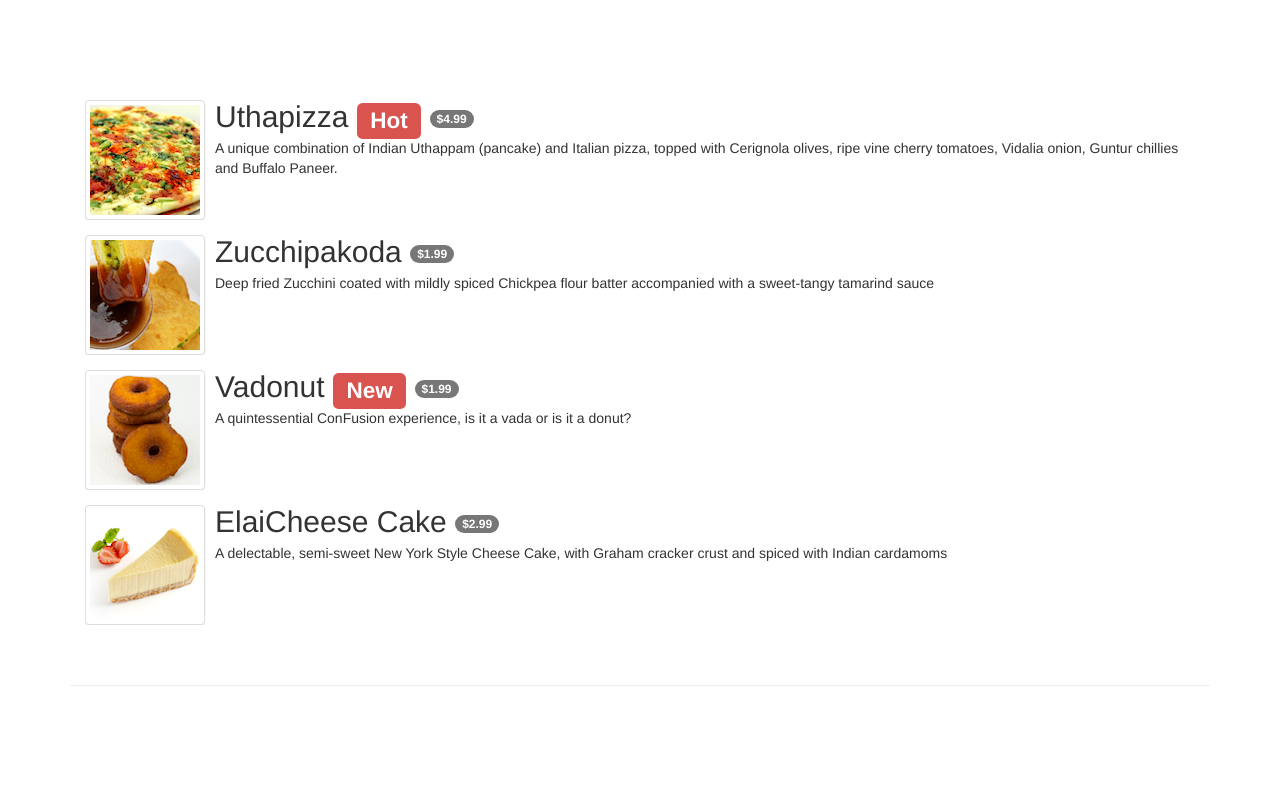
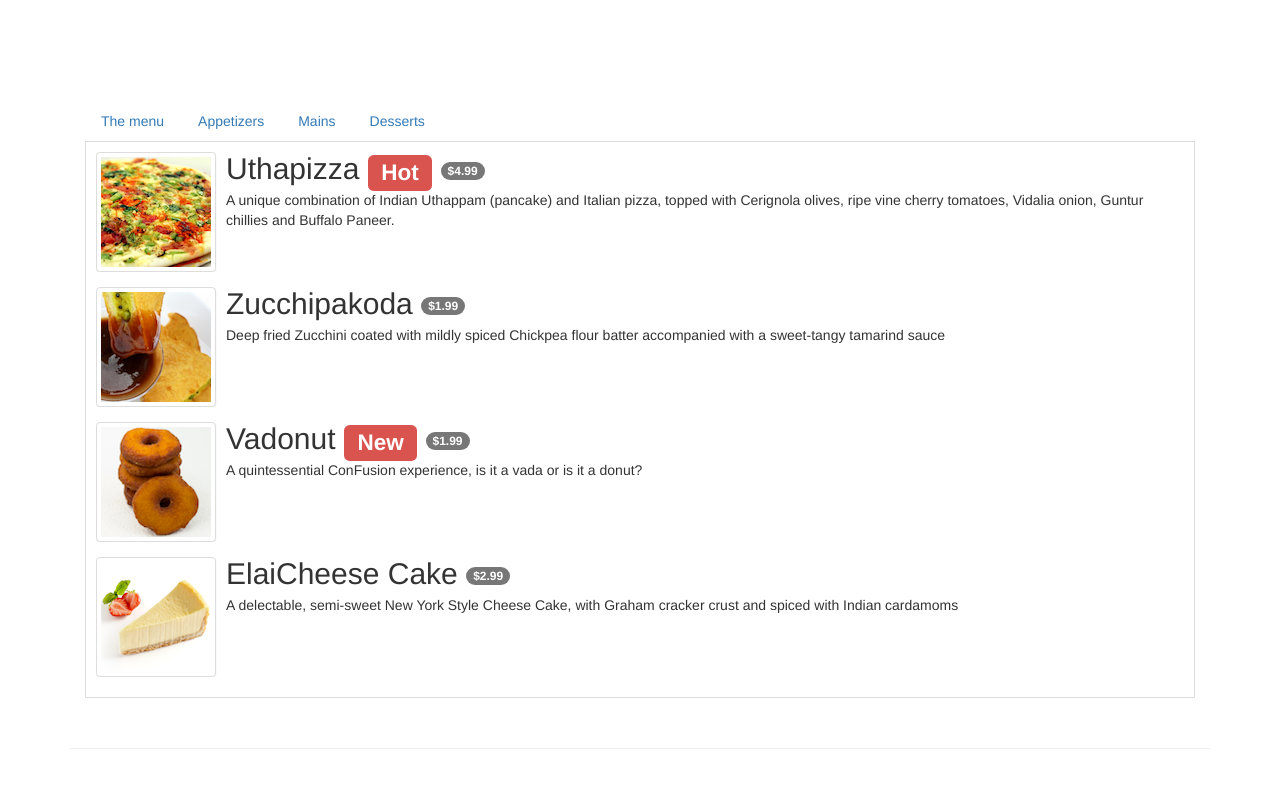
Before and after one commit to ruxandrafed/coursera-angularjs, a website: page app/menu.html in a window 1280 px wide. Drawn offline with Linux system fonts and the light colour scheme.

Commit message:
Add tab panes HTML

```diff
--- a/app/menu.html
+++ b/app/menu.html
@@ -28,7 +28,23 @@
     <div class="container">
         <div class="row row-content" ng-controller="menuController as menuCtrl">
             <div class="col-xs-12">
-               <ul class="media-list">
+
+                <ul class="nav nav-tabs" role="tablist">
+                    <li role="presentation">
+                        <a aria-controls="all menu" role="tab">The menu</a>
+                    </li>
+                    <li role="presentation">
+                        <a aria-controls="appetizers" role="tab">Appetizers</a>
+                    </li>
+                    <li role="presentation">
+                        <a aria-controls="mains" role="tab">Mains</a>
+                    </li>
+                    <li role="presentation">
+                        <a aria-controls="desserts" role="tab">Desserts</a>
+                    </li>
+                </ul>
+                <div class="tab-content">
+                    <ul class="media-list tab-pane fade in active">
                         <li class="media" ng-repeat="dish in menuCtrl.dishes">
                             <div class="media-left media-middle">
                                 <a href="#">
@@ -53,6 +69,7 @@
                 </div>
             </div>
         </div>
+    </div>
 
     <script src="../bower_components/angular/angular.min.js"></script>
 
@@ -60,6 +77,7 @@
       var app = angular.module('confusionApp', []);
 
       app.controller('menuController', function() {
+
           var dishes = [
               {
                   name:'Uthapizza',
```
Lines whose indentation alone changed are shown as unchanged.
